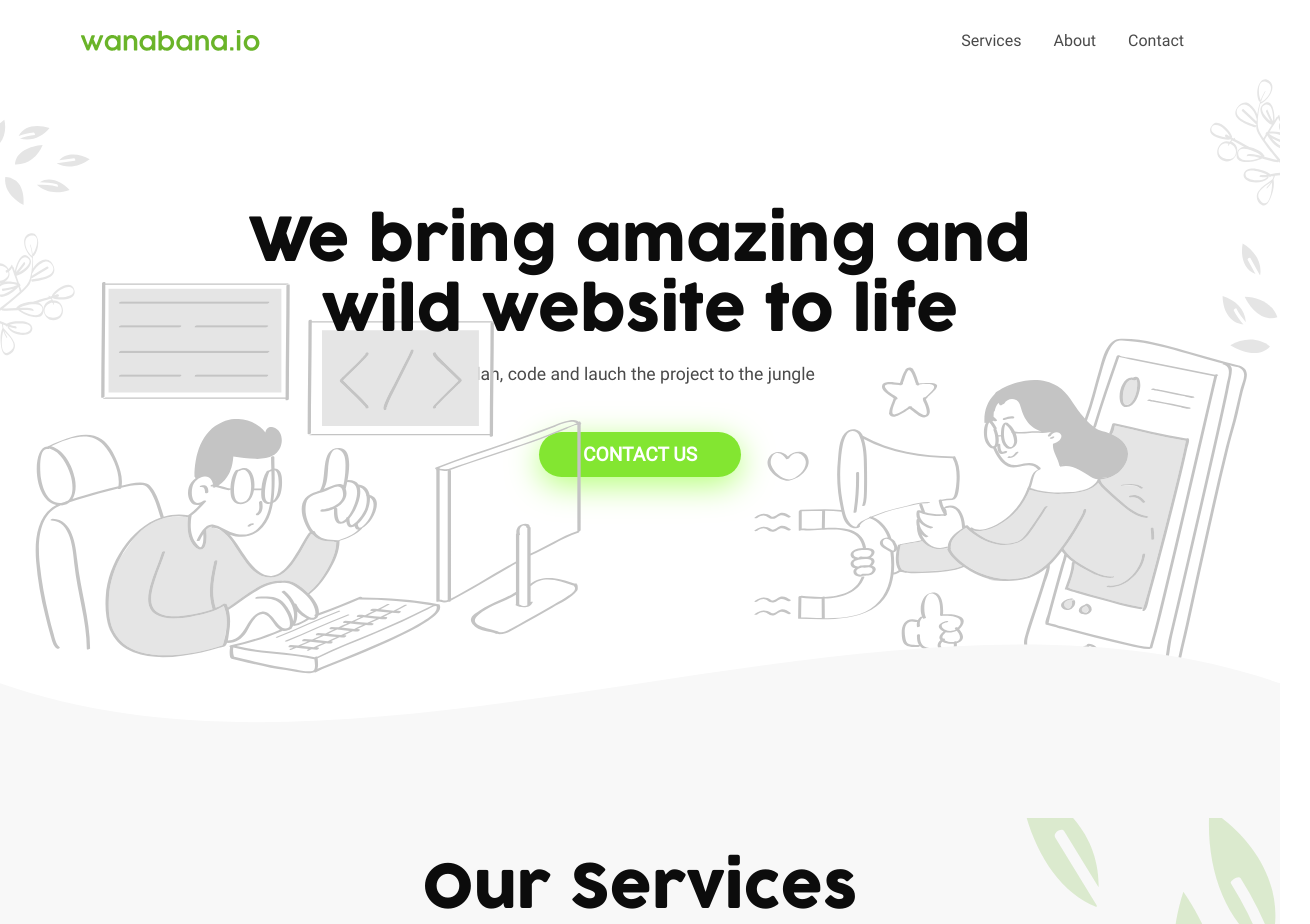
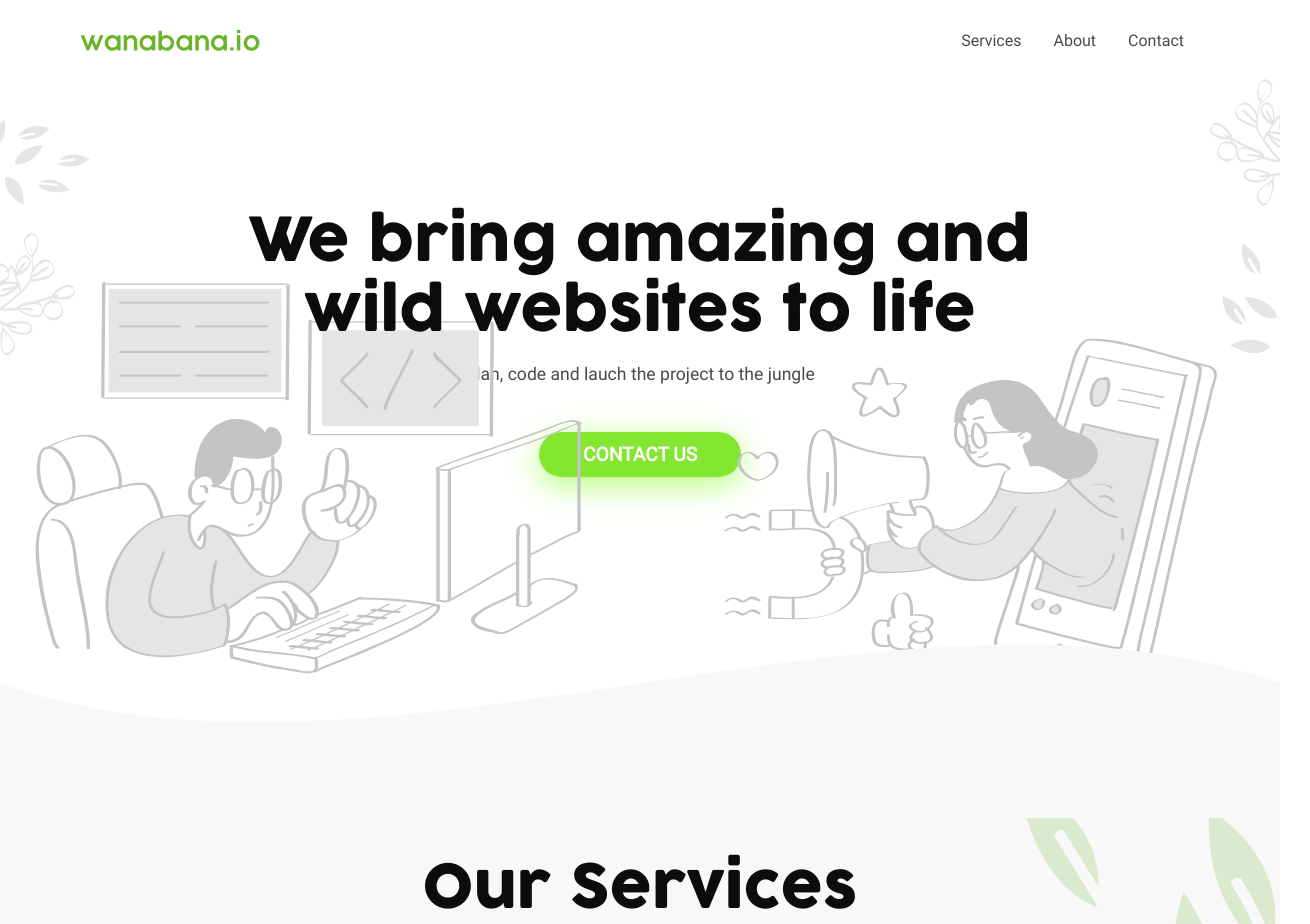
Before and after one commit to wanabana-io/quetzalcoatl, a React (Create React App) app: page / in a window 1280 px wide. Shown: the top 924 px of the page, 1310 px wide, since content can reach past the window. Built offline with nearby package versions, Linux system fonts and the light colour scheme; no server answers.

Commit message:
Update and Fixed changes
Added plurar in websites hero descrition.
Modified x-index to waveys.
Modified right in girl image desktop.

```diff
--- a/src/components/Hero/hero.jsx
+++ b/src/components/Hero/hero.jsx
@@ -13,7 +13,7 @@ const Hero = () => {
     <div className="container-information">
       <div className="container-information_info">
         <h1 className="container-information__title">
-          We bring amazing and wild website to life
+          We bring amazing and wild websites to life
         </h1>
         <h4 className="container-information__subtitle">
           Plan, code and lauch the project to the jungle
--- a/src/sass/components/_hero.scss
+++ b/src/sass/components/_hero.scss
@@ -22,7 +22,7 @@
     @include desktop {
       bottom: 10px !important;
       left: initial;
-      right: -30px !important;
+      right: 0px !important;
       width: initial;
     }
   }
--- a/src/sass/components/_wavey.scss
+++ b/src/sass/components/_wavey.scss
@@ -1,7 +1,10 @@
 .wavey {
   position: relative;
-  z-index: 100;
   margin-top: auto;
+
+  @include desktop {
+    z-index: 1;
+  }
 
   .wavey-container {
     height: 80px;
```
